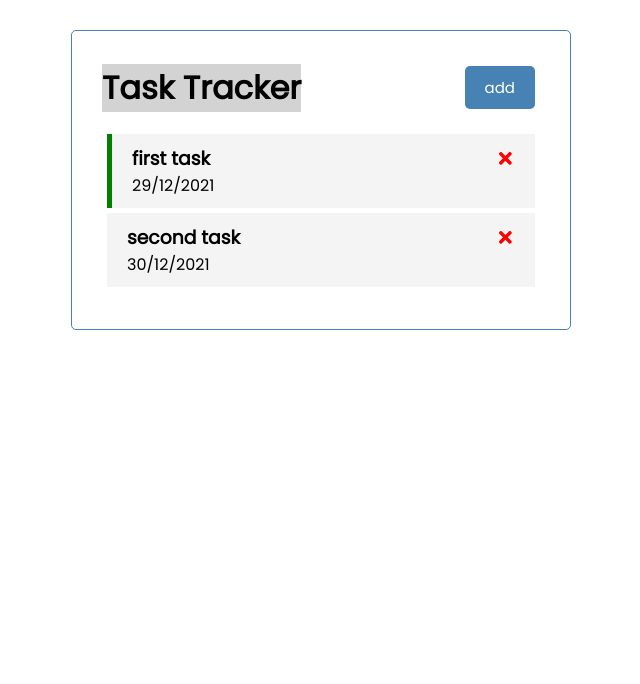
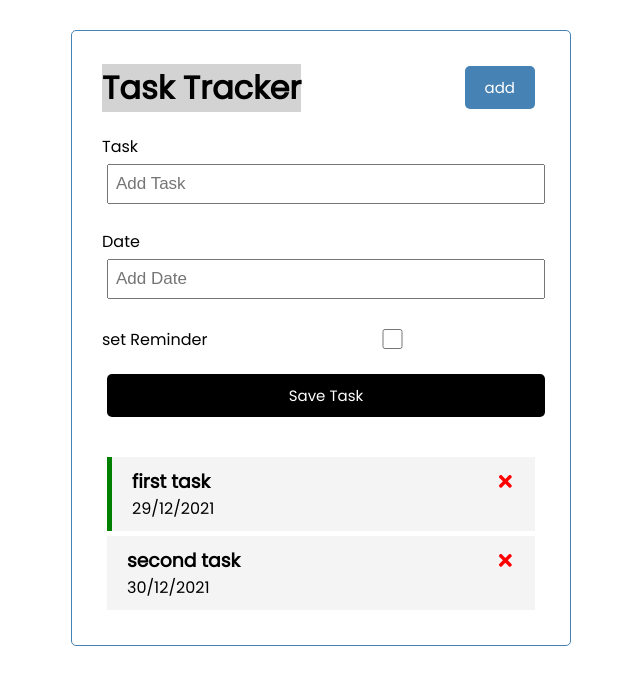
Before and after one commit to sodes-proxy/MERNStack-learning, a React (Create React App) app in the folder react-learning/: page / in a window 1280 px wide. Shown: the top 684 px of the page, without its empty margins (319-959 px from the left). Built offline with nearby package versions, Linux system fonts and the light colour scheme.

Commit message:
form and submit task

```diff
--- a/react-learning/src/App.js
+++ b/react-learning/src/App.js
@@ -1,11 +1,18 @@
+import {useState} from 'react';
 import Header from "./components/Header";
 import Tasks from "./components/Tasks";
-import {useState} from 'react';
+import AddTask from './components/AddTask';
 const App=()=> {
   const[tasks,setTasks]=useState([
     {id:1,text:'first task',day:'29/12/2021',reminder:true},
     {id:2,text:'second task',day:'30/12/2021',reminder:false}
 ])
+//add task
+const addTask=(task)=>{
+  const id=tasks.length+1
+  const newTask={id,...task}
+  setTasks([...tasks,newTask])
+}
 //delete Task
 const delTask=(id) =>{
   setTasks(tasks.filter((task)=>task.id !==id))
@@ -17,6 +24,7 @@ const toggleReminder=(id)=>{
   return (
     <div className="container">
       <Header/>
+      <AddTask onAdd={addTask}/>
       {tasks.length>0?<Tasks tasks={tasks} onDelete={delTask} onToggle={toggleReminder}/>:<h3>No task to show</h3>}
     </div>
   );
--- /dev/null
+++ b/react-learning/src/components/AddTask.js
@@ -0,0 +1,37 @@
+import { useState } from "react"
+const AddTask = ({onAdd}) => {
+    const[text,setText]=useState('')
+    const[day,setDay]=useState('')
+    const[reminder,setReminder]=useState(false)
+    const submitTask=(e)=>{
+        e.preventDefault()
+        if(!text){
+            alert('please add a task')
+            return
+        }
+        onAdd({text,day,reminder})
+        setText('')
+        setDay('')
+        setReminder(false)
+    }
+    return (
+        <form className="add-form" onSubmit={submitTask}>
+            <div className="form-control">
+                <label>Task</label>
+                <input type="text" placeholder="Add Task" value={text} onChange={(e)=>setText(e.target.value)}/>
+            </div>
+            <div className="form-control">
+                <label>Date</label>
+                <input type="text" placeholder="Add Date" value={day} onChange={(e)=>setDay(e.target.value)}/>
+            </div>
+            <div className="form-control form-control-check">
+                <label>set Reminder</label>
+                <input type="checkbox" checked={reminder} value={reminder} onChange={(e)=>setReminder(e.currentTarget.checked)}/>
+            </div>
+            <input className="btn btn-block" type="submit" value="Save Task" />
+        </form>
+
+    )
+}
+
+export default AddTask
```
